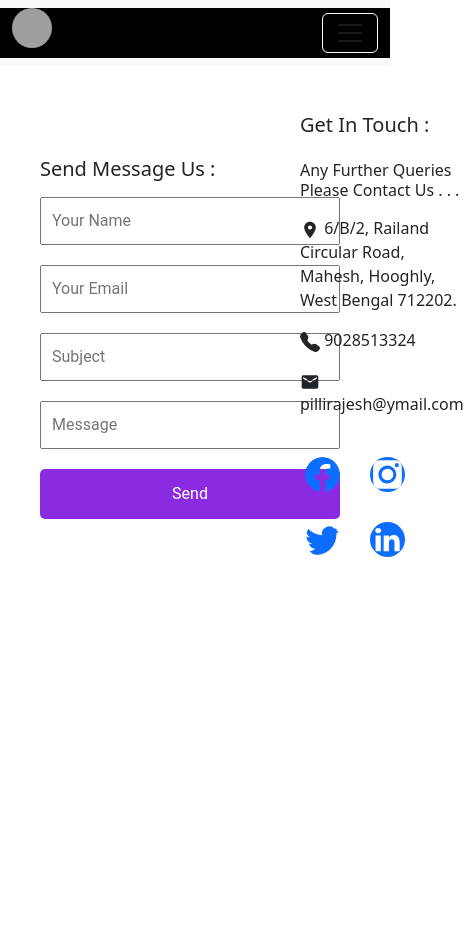
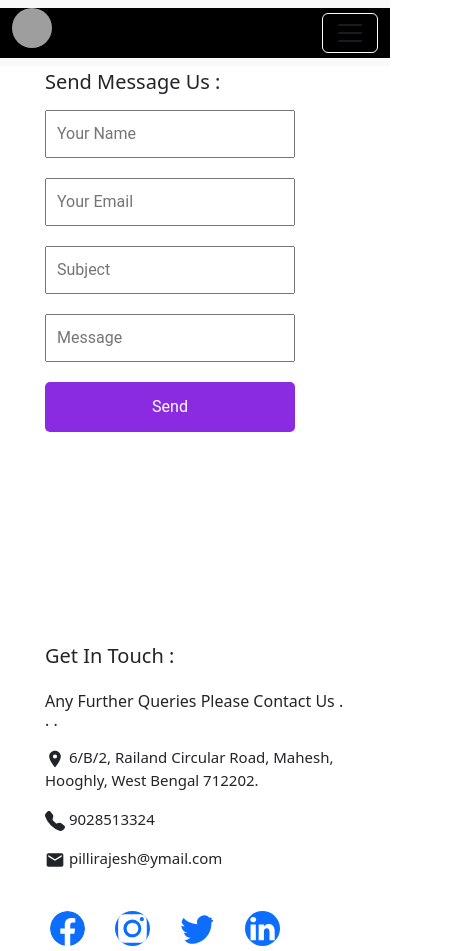
Before and after one commit to pillirajesh/biodata, a React (Create React App) app: page /contact in a window 390 px wide. Shown: the whole page, 464 px wide, since content can reach past the window. Before the commit the page ends 844 px from the top, so only its background shows below. Built offline with nearby package versions, Linux system fonts and the light colour scheme; grey boxes are pictures that could not be loaded.

Commit message:
code added

```diff
--- a/src/About/index.css
+++ b/src/About/index.css
@@ -1,5 +1,9 @@
 .about-container {
   height: 100vh;
+  width: 100vw;
+  display: flex;
+  justify-content: center;
+  align-items: center;
 }
 
 .picture {
@@ -36,7 +40,6 @@
   margin-top: 20px;
   padding: 20px;
   width: 90vw;
-  margin-left: 60px;
   margin-top: 70px;
   border-radius: 10px;
   background-color: white;
@@ -49,3 +52,38 @@
 .star {
   color: gold;
 }
+
+@media screen and (max-width: 767px) {
+  .about {
+    display: flex;
+    flex-direction: column;
+    justify-content: center;
+    align-items: center;
+  }
+
+  .description {
+    width: 400px;
+    margin-bottom: 20px;
+    height: 180px;
+    font-size: 15px;
+  }
+
+  .about-container {
+    overflow-y: scroll;
+  }
+
+  .skills {
+    height: 200px;
+    margin-bottom: 40px;
+    font-size: 15px;
+  }
+
+  .profile-cont {
+    height: 180px;
+    margin-top: 40px;
+  }
+
+  #profile-name {
+    font-size: 15px;
+  }
+}
--- a/src/About/index.js
+++ b/src/About/index.js
@@ -5,9 +5,9 @@ import Header from "../Header";
 
 const About = () => {
   return (
+    <>
+      <Header />
       <div className="about-container">
-      <Header />
-
         <div className="about">
           <div>
             <div className="profile-cont">
@@ -31,45 +31,54 @@ const About = () => {
                 </p>
               </div>
             </div>
-          <div>
+            <div className="skills">
               <h4>Skills</h4>
               <p>
                 HTML{" "}
                 <span>
-                <AiFillStar className="star" /> <AiFillStar className="star" />{" "}
-                <AiFillStar className="star" /> <AiFillStar className="star" />{" "}
+                  <AiFillStar className="star" />{" "}
+                  <AiFillStar className="star" />{" "}
+                  <AiFillStar className="star" />{" "}
+                  <AiFillStar className="star" />{" "}
                   <AiFillStar className="star" />
                 </span>
               </p>
               <p>
                 CSS{" "}
                 <span>
-                <AiFillStar className="star" /> <AiFillStar className="star" />{" "}
-                <AiFillStar className="star" /> <AiFillStar className="star" />{" "}
+                  <AiFillStar className="star" />{" "}
+                  <AiFillStar className="star" />{" "}
+                  <AiFillStar className="star" />{" "}
+                  <AiFillStar className="star" />{" "}
                   <AiFillStar className="star" />
                 </span>
               </p>
               <p>
                 JavaScript{" "}
                 <span>
-                <AiFillStar className="star" /> <AiFillStar className="star" />{" "}
-                <AiFillStar className="star" /> <AiFillStar className="star" />{" "}
+                  <AiFillStar className="star" />{" "}
+                  <AiFillStar className="star" />{" "}
+                  <AiFillStar className="star" />{" "}
+                  <AiFillStar className="star" />{" "}
                   <AiFillStar className="star" />
                 </span>
               </p>
               <p>
                 NodeJS{" "}
                 <span>
-                <AiFillStar className="star" /> <AiFillStar className="star" />{" "}
-                <AiFillStar className="star" /> <AiFillStar className="star" />{" "}
-                <AiFillStar />{" "}
+                  <AiFillStar className="star" />{" "}
+                  <AiFillStar className="star" />{" "}
+                  <AiFillStar className="star" />{" "}
+                  <AiFillStar className="star" /> <AiFillStar />{" "}
                 </span>
               </p>
               <p>
                 ReactJS{" "}
                 <span>
-                <AiFillStar className="star" /> <AiFillStar className="star" />{" "}
-                <AiFillStar className="star" /> <AiFillStar className="star" />{" "}
+                  <AiFillStar className="star" />{" "}
+                  <AiFillStar className="star" />{" "}
+                  <AiFillStar className="star" />{" "}
+                  <AiFillStar className="star" />{" "}
                   <AiFillStar className="star" />{" "}
                 </span>
               </p>
@@ -78,21 +87,23 @@ const About = () => {
           <div className="description">
             <h4>About Me</h4>
             <p>
-            I am web developer with a vast array of knowledge in many different
-            front end and back end Languages, responsive frameworks, databases,
-            and best code practices. My objective is simply to be the best web
-            developer that i can be and to contribute to the technology industry
-            all that i know and can do. I am dedicated to perfecting my craft by
-            learning from more seasoned developers, remaining humble, and
-            contineously making stride to learn all that i can about
-            development.While a student in MAKAUT University, i studied
-            Mechanical Engineering and I believe that my understanding of
-            problem solving and analytical thinking are also skills that have
-            and will continue to contribute to my overall success as developer.{" "}
+              I am web developer with a vast array of knowledge in many
+              different front end and back end Languages, responsive frameworks,
+              databases, and best code practices. My objective is simply to be
+              the best web developer that i can be and to contribute to the
+              technology industry all that i know and can do. I am dedicated to
+              perfecting my craft by learning from more seasoned developers,
+              remaining humble, and contineously making stride to learn all that
+              i can about development.While a student in MAKAUT University, i
+              studied Mechanical Engineering and I believe that my understanding
+              of problem solving and analytical thinking are also skills that
+              have and will continue to contribute to my overall success as
+              developer.{" "}
             </p>
           </div>
         </div>
       </div>
+    </>
   );
 };
 
--- a/src/Contact/index.css
+++ b/src/Contact/index.css
@@ -1,22 +1,16 @@
+.contact-container {
+  height: 100vh;
+  width: 100vw;
+  display: flex;
+  justify-content: center;
+  align-items: center;
+}
+
 .message-container {
   display: flex;
   justify-content: space-around;
   align-items: center;
-  height: 80vh;
-}
-
-.message {
-  padding-left: 40px;
-}
-
-@media screen and (max-width: 767px) {
-  .message {
-    width: 300px;
-  }
-
-  .get-touch {
-    width: 300px;
-  }
+  width: 100vw;
 }
 
 .input {
@@ -52,3 +46,39 @@
   border-radius: 50px;
   padding: 5px;
 }
+
+@media screen and (max-width: 767px) {
+  .message {
+    width: 300px;
+    height: 200px;
+    margin-top: 70px;
+  }
+
+  .get-touch {
+    width: 300px;
+    height: 200px;
+    margin-top: 20px;
+    font-size: 15px;
+  }
+
+  .message-container {
+    display: flex;
+    flex-direction: column;
+    justify-content: space-between;
+    align-items: center;
+    min-height: 100vh;
+  }
+
+  .input {
+    width: 250px;
+  }
+
+  .button {
+    width: 250px;
+  }
+
+  .contact-container {
+    min-height: 100vh;
+    width: 100vw;
+  }
+}
--- a/src/Contact/index.js
+++ b/src/Contact/index.js
@@ -16,8 +16,9 @@ const Contact = () => {
     e.preventDefault();
   };
   return (
+    <>
+      <Header />
       <div className="contact-container">
-      <Header />
         <div className="message-container">
           <div className="message">
             <h5 className="mb-3">Send Message Us :</h5>
@@ -60,7 +61,9 @@ const Contact = () => {
           </div>
           <div className="get-touch">
             <h5 className="mb-4">Get In Touch :</h5>
-          <h6 className="mb-3">Any Further Queries Please Contact Us . . . </h6>
+            <h6 className="mb-3">
+              Any Further Queries Please Contact Us . . .{" "}
+            </h6>
 
             <p>
               <span>
@@ -95,6 +98,7 @@ const Contact = () => {
           </div>
         </div>
       </div>
+    </>
   );
 };
 
--- a/src/Header/index.css
+++ b/src/Header/index.css
@@ -7,6 +7,7 @@
   font-family: "roboto";
   padding-top: 10px;
   background-color: black;
+  width: 100vw;
 }
 
 .pic {
--- a/src/Home/index.css
+++ b/src/Home/index.css
@@ -2,6 +2,7 @@
   background-image: url("https://images.pexels.com/photos/268533/pexels-photo-268533.jpeg?cs=srgb&dl=pexels-pixabay-268533.jpg&fm=jpg");
   background-size: cover;
   height: 100vh;
+  width: 100vw;
 }
 
 .middle-container {
@@ -29,3 +30,19 @@
   font-size: 25px;
   border-right: 3px solid yellow;
 }
+
+@media screen and (max-width: 767px) {
+  .home-container {
+    width: 100vw;
+  }
+
+  .profile-name {
+    text-align: center;
+    font-size: 30px;
+  }
+
+  .job-description {
+    text-align: center;
+    font-size: 20px;
+  }
+}
--- a/src/Projects/index.css
+++ b/src/Projects/index.css
@@ -1,3 +1,11 @@
+.projects-container {
+  display: flex;
+  justify-content: center;
+  align-items: center;
+  height: 100vh;
+  width: 100vw;
+}
+
 .pictures {
   width: 170px;
   height: 170px;
@@ -10,7 +18,6 @@
   justify-content: center;
   align-items: center;
   flex-wrap: wrap;
-  margin-top: 100px;
 }
 
 .names {
@@ -22,3 +29,18 @@
   text-align: center;
   font-style: italic;
 }
+
+@media screen and (max-width: 767px) {
+  .unordered {
+    display: flex;
+    flex-direction: column;
+    justify-content: center;
+    align-items: center;
+  }
+
+  .projects-container {
+    width: 100vw;
+    overflow-y: scroll;
+    min-height: 600px;
+  }
+}
```
Also changed, not shown: firebase.json (added), src/Projects/index.js, 1 other file (tests, documents, lock files or other folders). Lines whose indentation alone changed are shown as unchanged.
